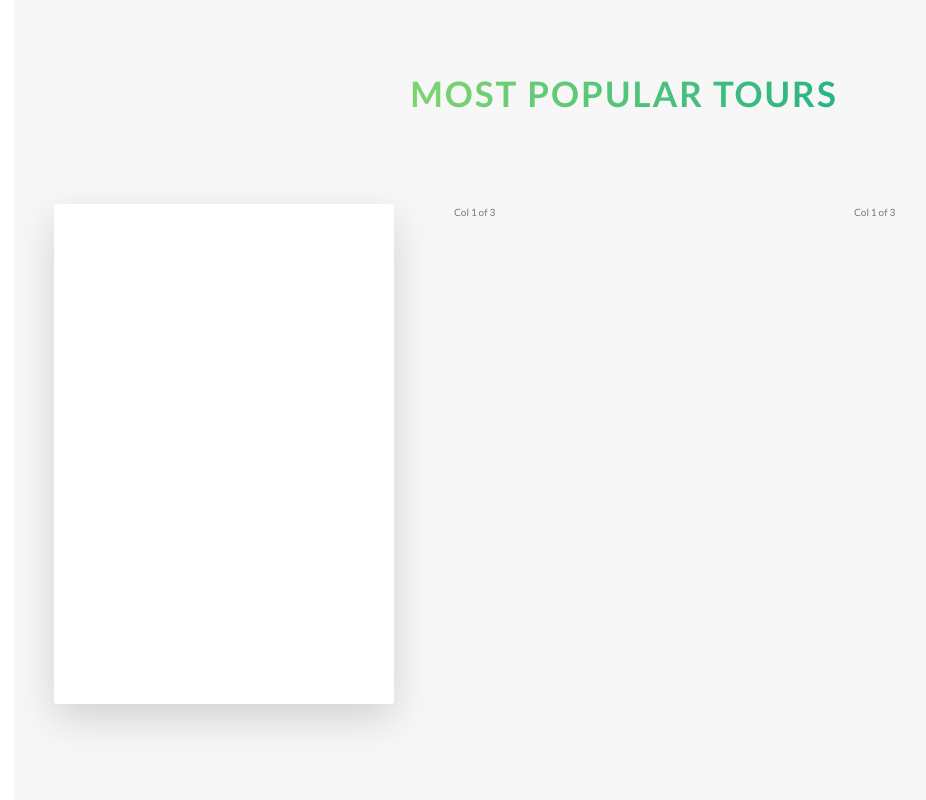
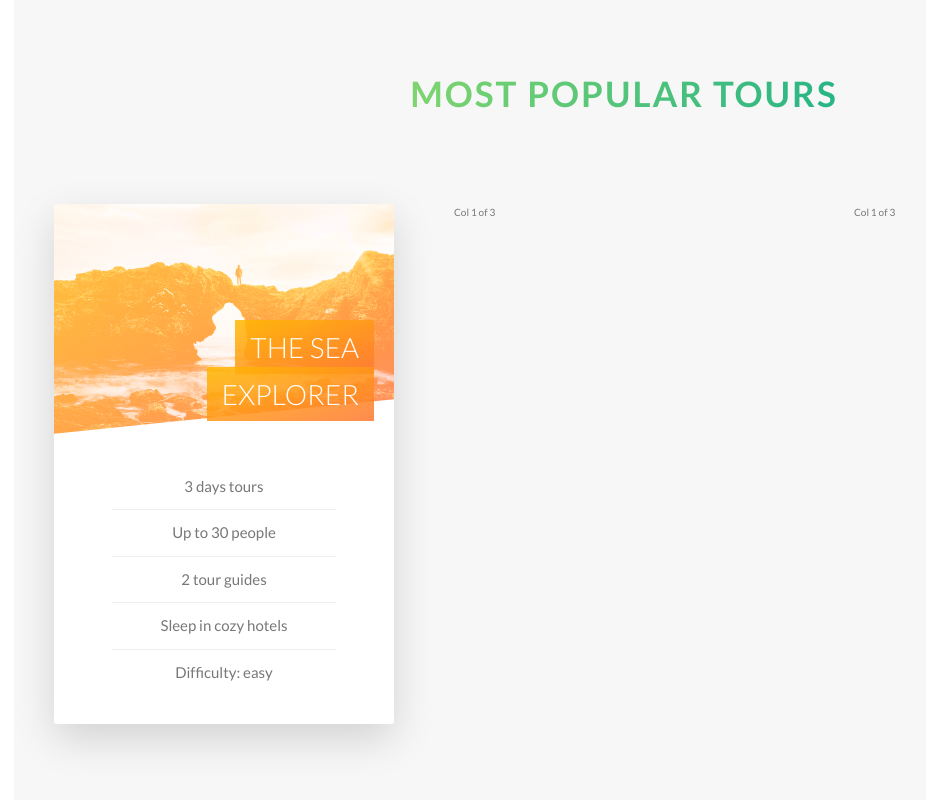
Before and after one commit to avborik/CSS-and-SASS, a website: page index.html in a window 1280 px wide. Shown: the part 2271-3071 px from the top of the page, without its empty margins (16-942 px from the left). Drawn offline with Linux system fonts and the light colour scheme.

Commit message:
Compleated front side of first card

```diff
--- a/index.html
+++ b/index.html
@@ -114,7 +114,25 @@
                       <div class="col-1-of-3">
                          <div class="card">
                              <div class="card_side card_side--front card_side--front-1">
-                                 Front bleat
+                                <div class="card_picture card_picture-1">
+                                        &nbsp;
+                                </div>
+
+                                <h4 class="card_heading">
+                                    <span class="card_heading-span card_heading-span-1">
+                                            The Sea Explorer
+                                    </span>
+                                </h4>
+
+                                 <div class="card_details">
+                                        <ul>
+                                            <li>3 days tours</li>
+                                            <li>Up to 30 people</li>
+                                            <li>2 tour guides</li>
+                                            <li>Sleep in cozy hotels</li>
+                                            <li>Difficulty: easy</li>
+                                        </ul>
+                                 </div>
                              </div>
                              <div class="card_side card_side--back card_side--back-1">
                                     Back nah
--- a/sass/abstracts/_variables.scss
+++ b/sass/abstracts/_variables.scss
@@ -10,6 +10,7 @@ $color-tertiary-light: #2998ff;
 $color-tertiary-dark: #5643fa;
 
 $color-grey-light1: #f7f7f7;
+$color-grey-light2: #eee;
 $color-grey-dark: #777;
 
 $color-white: #fff;
--- a/sass/components/_card.scss
+++ b/sass/components/_card.scss
@@ -2,12 +2,10 @@
     perspective: 150rem;
     -moz-perspective: 150rem;
     position: relative;
-    height: 50rem;
+    height: 52rem;
 
     &_side {
-        color: #fff;
-        font-size: 2rem;
-        height: 50rem;
+        height: 52rem;
         transition: all .8s ease;
 
         position: absolute;
@@ -16,6 +14,7 @@
         width: 100%;
         backface-visibility: hidden;
         border-radius: 3px;
+        overflow: hidden;
         box-shadow: 0 1.5rem 4rem rgba($color-black, .15);
 
         &--front {
@@ -23,7 +22,7 @@
         }
 
         &--back {
-            transform: rotateY(180deg);
+            transform: rotateY(-180deg);
 
             &-1 {
                 background-image: linear-gradient(to right bottom, $color-secondary-light, $color-secondary-dark);
@@ -38,4 +37,70 @@
     &:hover &_side--back {
         transform: rotateY(0deg);
     }
+
+    //Front side styling
+    &_picture {
+        background-size: cover;
+        height: 23rem;
+        background-blend-mode: screen;
+        -webkit-clip-path: polygon(0 0,100% 0, 100% 85%, 0 100%);
+        clip-path: polygon(0 0,100% 0, 100% 85%, 0 100%);
+
+        &-1 {
+            background-image: linear-gradient(to right bottom, $color-secondary-light, $color-secondary-dark), url(../img/nat-5.jpg);
+
+        }
+
+        &-2 {
+            background-image: url(../img/nat-5.jpg);
+        }
+
+        &-3 {
+            background-image: url(../img/nat-5.jpg);
+        }
+    }
+
+    &_heading {
+        font-size: 2.8rem;
+        font-weight: 300;
+        text-transform: uppercase;
+        text-align: right;
+        color: $color-white;
+        position: absolute;
+        top: 12rem;
+        right: 2rem;
+        width: 75%;
+    }
+
+    &_heading-span {
+        padding: 1rem 1.5rem;
+        -webkit-box-decoration-break: clone;
+        box-decoration-break: clone;
+
+        &-1 {
+            background-image: linear-gradient(to right bottom,
+            rgba($color-secondary-light, .85),
+            rgba($color-secondary-dark, .85));
+        }
+    }
+
+    &_details {
+        padding: 3rem;
+
+        ul {
+            list-style: none;
+            width: 80%;
+            margin: 0 auto;
+
+            li{
+                text-align: center;
+                font-size: 1.5rem;
+                padding: 1rem;
+
+                &:not(:last-child) {
+                    border-bottom: 1px solid $color-grey-light2;
+                }
+            }
+        }
+    }
 }
--- a/sass/layout/_header.scss
+++ b/sass/layout/_header.scss
@@ -6,6 +6,7 @@
       url(../img/hero.jpg);
     background-size: cover;
     background-position: top;
+    -webkit-clip-path: polygon(0 0, 100% 0, 100% 75vh, 0 100%);
     clip-path: polygon(0 0, 100% 0, 100% 75vh, 0 100%);
     position: relative;
 
```
Also changed, not shown: css/style.css.
